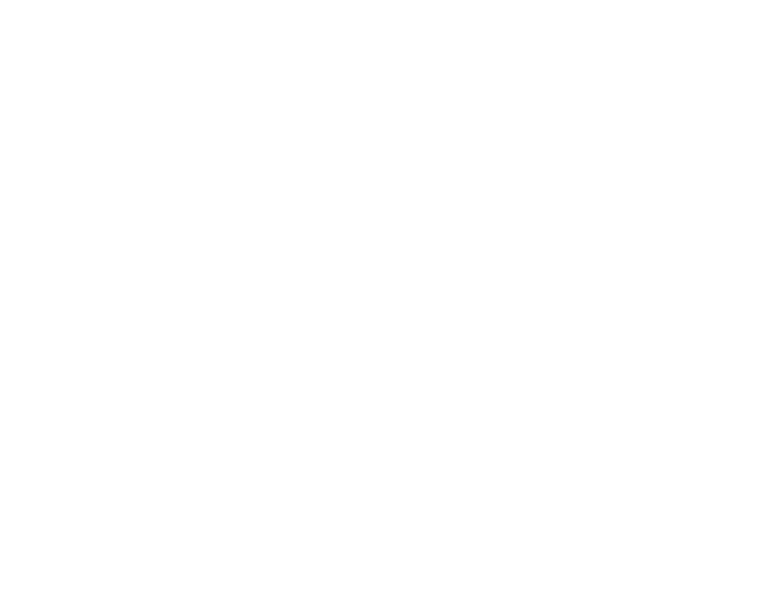
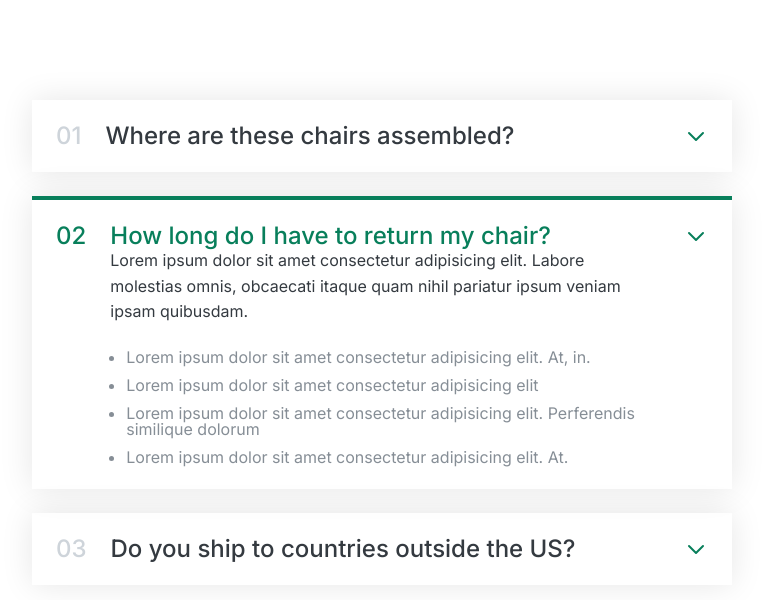
Before and after one commit to heemo521/css-accordion, a plain HTML site: page index.html in a window 1280 px wide. Shown: the whole page, without its empty margins (258-1021 px from the left). Drawn offline with Linux system fonts and the light colour scheme.

Commit message:
Build accordion css

```diff
--- a/index.html
+++ b/index.html
@@ -10,5 +10,68 @@
         <link rel="stylesheet" href="style.css" />
         <title>Accordion Component</title>
     </head>
-    <body></body>
+    <body>
+        <div class="accordion">
+            <div class="item">
+                <p class="number">01</p>
+                <p class="text">Where are these chairs assembled?</p>
+                <svg xmlns="http://www.w3.org/2000/svg" class="icon" fill="none" viewBox="0 0 24 24" stroke="currentColor" stroke-width="2">
+                    <path stroke-linecap="round" stroke-linejoin="round" d="M19 9l-7 7-7-7" />
+                </svg>
+
+                <div class="hidden-box">
+                    <p>
+                        Lorem ipsum dolor sit amet consectetur adipisicing elit. Labore molestias omnis, obcaecati itaque quam nihil pariatur ipsum
+                        veniam ipsam quibusdam.
+                    </p>
+                    <ul>
+                        <li>Lorem ipsum dolor sit amet consectetur adipisicing elit. At, in.</li>
+                        <li>Lorem ipsum dolor sit amet consectetur adipisicing elit</li>
+                        <li>Lorem ipsum dolor sit amet consectetur adipisicing elit. Perferendis similique dolorum</li>
+                        <li>Lorem ipsum dolor sit amet consectetur adipisicing elit. At.</li>
+                    </ul>
+                </div>
+            </div>
+            <div class="item open">
+                <p class="number">02</p>
+                <p class="text">How long do I have to return my chair?</p>
+                <svg xmlns="http://www.w3.org/2000/svg" class="icon" fill="none" viewBox="0 0 24 24" stroke="currentColor" stroke-width="2">
+                    <path stroke-linecap="round" stroke-linejoin="round" d="M19 9l-7 7-7-7" />
+                </svg>
+
+                <div class="hidden-box">
+                    <p>
+                        Lorem ipsum dolor sit amet consectetur adipisicing elit. Labore molestias omnis, obcaecati itaque quam nihil pariatur ipsum
+                        veniam ipsam quibusdam.
+                    </p>
+                    <ul>
+                        <li>Lorem ipsum dolor sit amet consectetur adipisicing elit. At, in.</li>
+                        <li>Lorem ipsum dolor sit amet consectetur adipisicing elit</li>
+                        <li>Lorem ipsum dolor sit amet consectetur adipisicing elit. Perferendis similique dolorum</li>
+                        <li>Lorem ipsum dolor sit amet consectetur adipisicing elit. At.</li>
+                    </ul>
+                </div>
+            </div>
+            <div class="item">
+                <p class="number">03</p>
+                <p class="text">Do you ship to countries outside the US?</p>
+                <svg xmlns="http://www.w3.org/2000/svg" class="icon" fill="none" viewBox="0 0 24 24" stroke="currentColor" stroke-width="2">
+                    <path stroke-linecap="round" stroke-linejoin="round" d="M19 9l-7 7-7-7" />
+                </svg>
+
+                <div class="hidden-box">
+                    <p>
+                        Lorem ipsum dolor sit amet consectetur adipisicing elit. Labore molestias omnis, obcaecati itaque quam nihil pariatur ipsum
+                        veniam ipsam quibusdam.
+                    </p>
+                    <ul>
+                        <li>Lorem ipsum dolor sit amet consectetur adipisicing elit. At, in.</li>
+                        <li>Lorem ipsum dolor sit amet consectetur adipisicing elit</li>
+                        <li>Lorem ipsum dolor sit amet consectetur adipisicing elit. Perferendis similique dolorum</li>
+                        <li>Lorem ipsum dolor sit amet consectetur adipisicing elit. At.</li>
+                    </ul>
+                </div>
+            </div>
+        </div>
+    </body>
 </html>
--- a/style.css
+++ b/style.css
@@ -13,12 +13,12 @@ DEFAULT: 1
 
 /* 02 COLORS------------------------------------------------------------- */
 /*
-- PRIMARY:
+- PRIMARY: #087f5b
 - TINTS:
 - SHADES:
 - ACCENTS:
-- GREYS:
-#555;
+- GREYS: #343a40
+
 
 */
 
@@ -43,9 +43,78 @@ DEFAULT: 1
     box-sizing: border-box;
 }
 
+/* html {
+    font-size: 62.5%;
+} */
+
 body {
     font-family: 'Inter', sans-serif;
+    color: #343a40;
     line-height: 1;
-    font-weight: 400;
-    color: #555;
 }
+
+.accordion {
+    width: 700px;
+    margin: 100px auto;
+
+    display: flex;
+    flex-direction: column;
+    gap: 24px;
+}
+.item {
+    box-shadow: 0 0 32px rgba(0, 0, 0, 0.1);
+    padding: 24px;
+    display: grid;
+    grid-template-columns: auto 1fr auto;
+    column-gap: 24px;
+    align-items: center;
+}
+
+.number,
+.text {
+    font-size: 24px;
+    font-weight: 500;
+    /* color: #087f5b; */
+}
+
+.number {
+    color: #ced4da;
+}
+
+.icon {
+    width: 24px;
+    height: 24px;
+    stroke: #087f5b;
+}
+
+.hidden-box {
+    grid-column: 2 / 3;
+    display: none;
+}
+
+.hidden-box p {
+    line-height: 1.6;
+    margin-bottom: 24px;
+}
+
+.hidden-box ul {
+    color: #868e96;
+    margin-left: 16px;
+
+    display: flex;
+    flex-direction: column;
+    gap: 12px;
+}
+
+.open {
+    border-top: 4px solid #087f5b;
+}
+
+.open .hidden-box {
+    display: block;
+}
+
+.open .number,
+.open .text {
+    color: #087f5b;
+}
```
